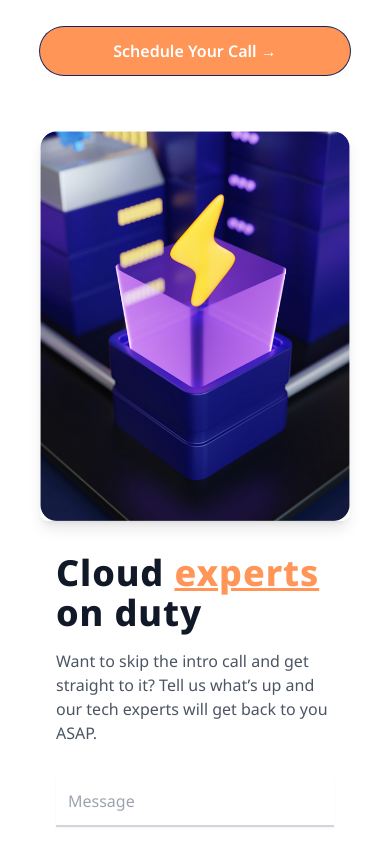
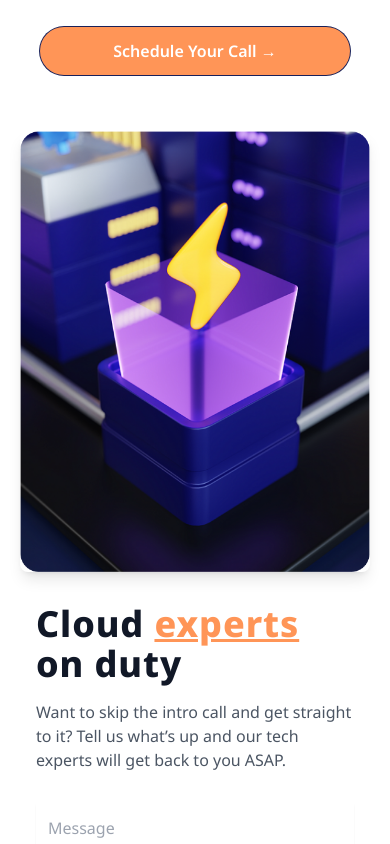
Before and after one commit to Lukman10a/web-agency, a Next.js app: page /faq in a window 390 px wide. Shown: the part 1580-2424 px from the top of the page. Built offline with nearby package versions, Linux system fonts and the light colour scheme.

Commit message:
adjusted the padding

```diff
--- a/src/components/lets-talk.tsx
+++ b/src/components/lets-talk.tsx
@@ -53,7 +53,7 @@ const ContactSection: React.FC = () => {
       </div>
 
       {/* Right Side: Form */}
-      <div className="flex sm:flex-col justify-between sm:px-10 px-24 space-y-8 ">
+      <div className="flex sm:flex-col justify-between sm:px-5 px-24 space-y-8 ">
         {/* Image */}
         <div className="w-full flex">
           <Image
```
